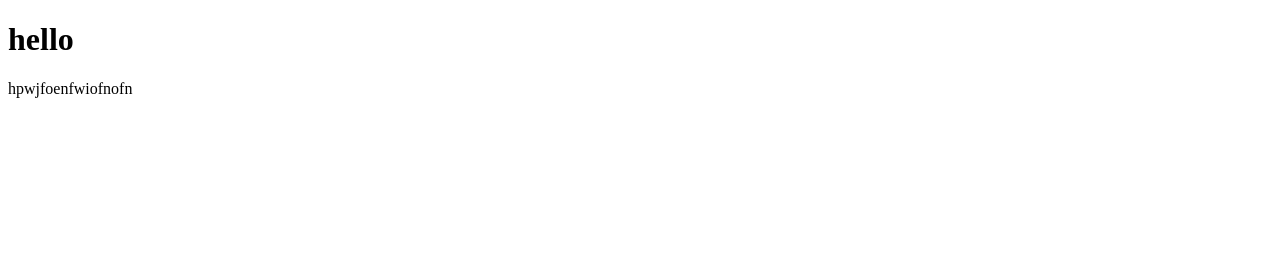
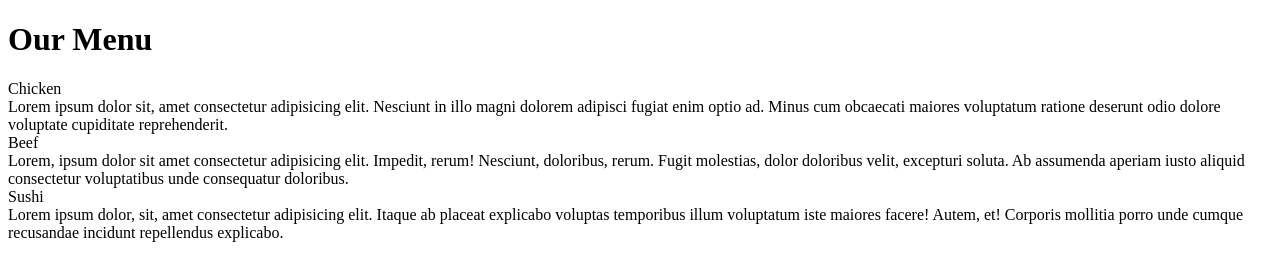
Before and after one commit to paola35/module2-solution, a plain HTML site: page index.html in a window 1280 px wide. Drawn offline with Linux system fonts and the light colour scheme; files that its build step writes are made by us from their sources.

Commit message:
initialcommit

```diff
--- a/index.html
+++ b/index.html
@@ -1,10 +1,29 @@
 <!DOCTYPE html>
 <html>
 <head>
-	<title>hello</title>
+	<meta charset="utf-8">
+	<meta name="viewport" content="width=device-width, initial-scale=1">
+	<title>Our Menu</title>
+	<link rel="stylesheet" type="text/css" href="css.css">
 </head>
 <body>
-<h1>hello</h1>
-<p>hpwjfoenfwiofnofn</p>
+<h1>Our Menu</h1>
+
+<div class="row">
+<div class="col-lg-4 col-md-6 ">
+	<section>
+		<div id="subtitle1">Chicken</div>
+		Lorem ipsum dolor sit, amet consectetur adipisicing elit. Nesciunt in illo magni dolorem adipisci fugiat enim optio ad. Minus cum obcaecati maiores voluptatum ratione deserunt odio dolore voluptate cupiditate reprehenderit.
+</section></div>
+<div class="col-lg-4 col-md-6 ">
+	<section>
+	<div id="subtitle2">Beef</div>
+	Lorem, ipsum dolor sit amet consectetur adipisicing elit. Impedit, rerum! Nesciunt, doloribus, rerum. Fugit molestias, dolor doloribus velit, excepturi soluta. Ab assumenda aperiam iusto aliquid consectetur voluptatibus unde consequatur doloribus.
+</section></div>
+<div class="col-lg-4 col-md-6 ">
+	<section>
+	<div id="subtitle3">Sushi</div>
+	Lorem ipsum dolor, sit, amet consectetur adipisicing elit. Itaque ab placeat explicabo voluptas temporibus illum voluptatum iste maiores facere! Autem, et! Corporis mollitia porro unde cumque recusandae incidunt repellendus explicabo.
+</section></div>
 </body>
 </html>
```
Also changed, not shown: css/css.css (added).
